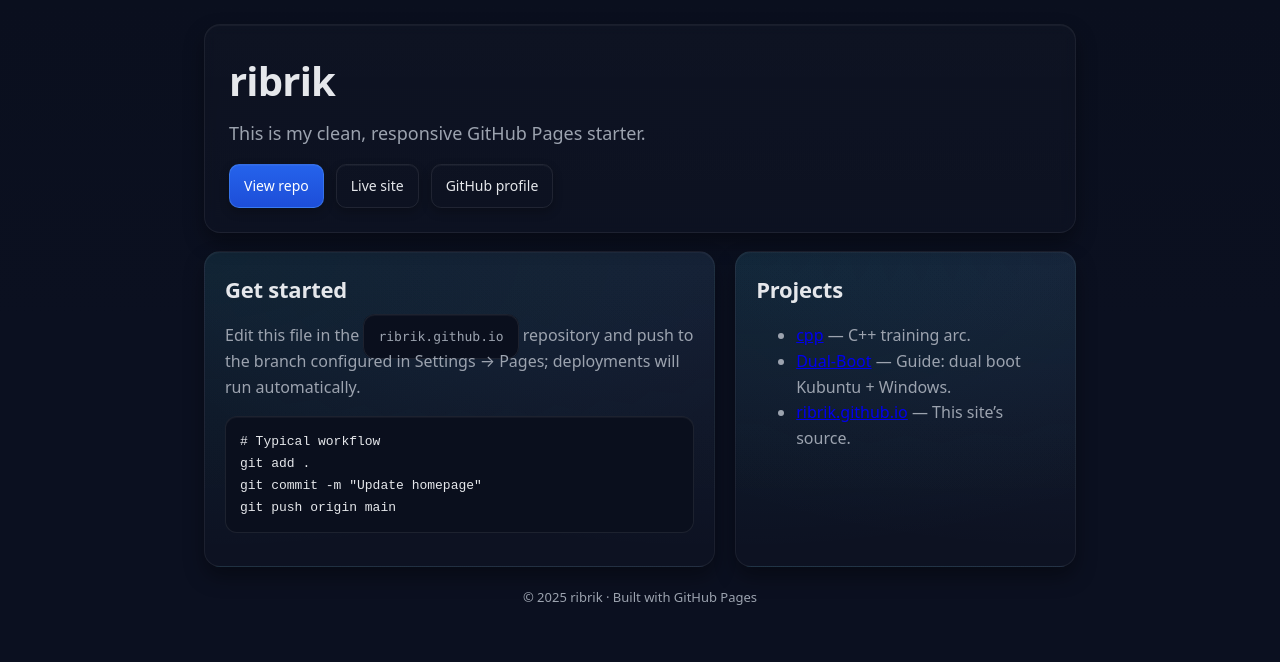
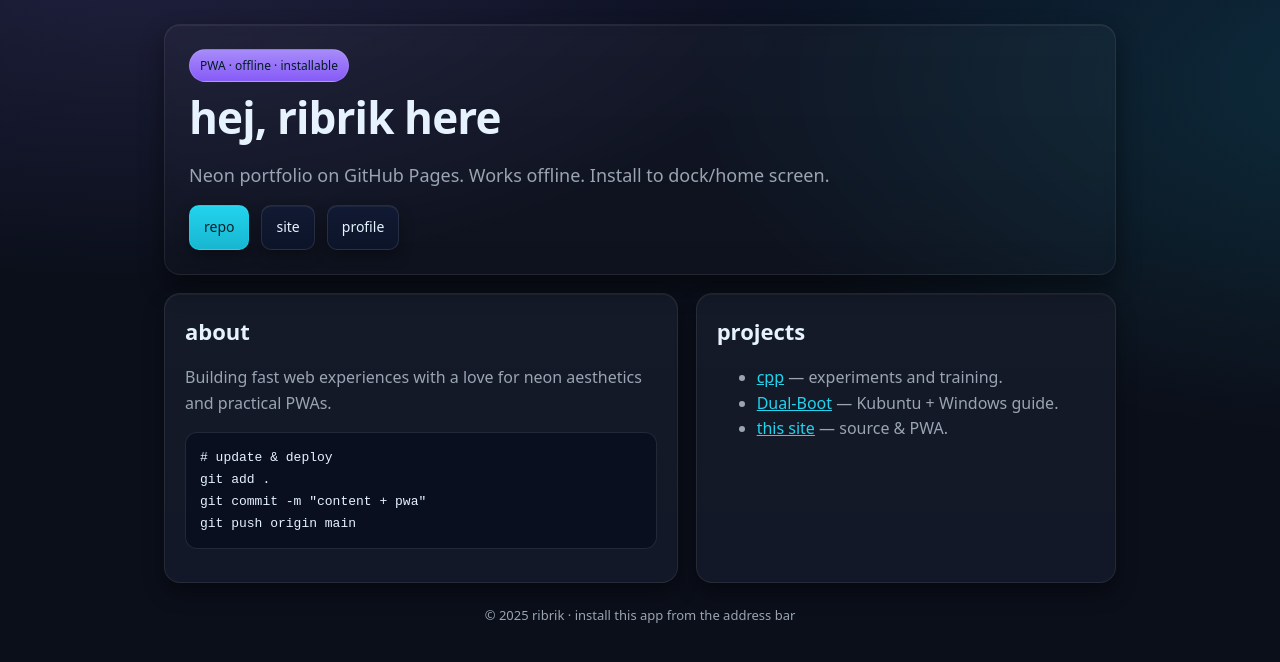
Before and after one commit to ribrik/ribrik.github.io, a plain HTML site: page index.html in a window 1280 px wide. Drawn offline with Linux system fonts and the light colour scheme.

Commit message:
Update index.html
rework

```diff
--- a/index.html
+++ b/index.html
@@ -3,194 +3,122 @@
 <head>
   <meta charset="utf-8" />
   <meta name="viewport" content="width=device-width, initial-scale=1" />
-  <title>ribrik · GitHub Pages</title>
+  <title>ribrik · portfolio</title>
 
-  <!-- Basic SEO -->
-  <meta name="description" content="Personal GitHub Pages site for ribrik. Simple, fast, and responsive." />
+  <meta name="description" content="ribrik — neon portfolio powered by a PWA on GitHub Pages." />
+  <meta name="theme-color" content="#22d3ee" />
 
-  <!-- Open Graph for rich previews -->
-  <meta property="og:title" content="ribrik · GitHub Pages" />
-  <meta property="og:description" content="Personal GitHub Pages site for ribrik. Simple, fast, and responsive." />
+  <link rel="manifest" href="/manifest.webmanifest" />
+
+  <link rel="icon" href="/icons/icon-192.png" sizes="192x192" />
+  <link rel="apple-touch-icon" href="/icons/icon-192-maskable.png" />
+  <meta name="apple-mobile-web-app-capable" content="yes" />
+  <meta name="apple-mobile-web-app-status-bar-style" content="black-translucent" />
+
+  <!-- Open Graph -->
+  <meta property="og:title" content="ribrik · portfolio" />
+  <meta property="og:description" content="Neon-styled portfolio. Installable PWA with offline support." />
   <meta property="og:type" content="website" />
   <meta property="og:url" content="https://ribrik.github.io/" />
-  <!-- Optional: add an image at /og-image.png in your repo -->
   <meta property="og:image" content="https://ribrik.github.io/og-image.png" />
-  <meta property="og:image:alt" content="Cover image for ribrik.github.io" />
-  <meta name="twitter:card" content="summary_large_image" />
-
-  <!-- Optional: canonical -->
-  <link rel="canonical" href="https://ribrik.github.io/" />
-
-  <!-- Optional theming -->
-  <meta name="theme-color" content="#0f172a" />
 
   <style>
-    :root {
-      --bg: #0b1020;
-      --panel: #0f172a;
-      --text: #e5e7eb;
-      --muted: #9ca3af;
-      --brand: #60a5fa;
-      --accent: #22d3ee;
-      --ring: rgba(96, 165, 250, 0.35);
-      --mono: ui-monospace, SFMono-Regular, Menlo, Monaco, Consolas, "Liberation Mono", "Courier New", monospace;
-      --sans: ui-sans-serif, system-ui, -apple-system, "Segoe UI", Roboto, "Helvetica Neue", Arial, "Noto Sans", "Apple Color Emoji", "Segoe UI Emoji", "Segoe UI Symbol", "Noto Color Emoji", sans-serif;
+    :root{
+      --bg:#0b0f1a;
+      --text:#e6f3ff;
+      --muted:#9aa4b2;
+      --cyan:#22d3ee;
+      --violet:#a78bfa;
+      --pink:#f0abfc;
+      --card:#0f1524;
+      --ring: rgba(34,211,238,.3);
+      --sans: ui-sans-serif, system-ui, -apple-system, "Segoe UI", Roboto, "Helvetica Neue", Arial, "Noto Sans", sans-serif;
+      --mono: ui-monospace, SFMono-Regular, Menlo, Monaco, Consolas, "Liberation Mono","Courier New", monospace;
     }
-
-    * { box-sizing: border-box; }
-    html, body { height: 100%; }
-    body {
-      margin: 0;
-      background: linear-gradient(180deg, #0a0f1e, #0b1020 40%, #0b1020 100%);
-      color: var(--text);
-      font-family: var(--sans);
-      line-height: 1.6;
-      -webkit-font-smoothing: antialiased;
-      -moz-osx-font-smoothing: grayscale;
+    *{box-sizing:border-box}
+    html,body{height:100%}
+    body{
+      margin:0; font-family:var(--sans); color:var(--text); background:
+        radial-gradient(1200px 600px at 10% -10%, rgba(167,139,250,.15), transparent 60%),
+        radial-gradient(1200px 600px at 110% 10%, rgba(34,211,238,.15), transparent 60%),
+        linear-gradient(180deg, #0a0f1f, var(--bg) 40%, var(--bg) 100%);
+      line-height:1.6;
     }
-
-    .container {
-      max-width: 920px;
-      margin: 0 auto;
-      padding: 24px;
+    .container{max-width:1000px;margin:0 auto;padding:24px}
+    header{
+      border:1px solid rgba(255,255,255,.07);
+      background:linear-gradient(180deg, rgba(255,255,255,.03), rgba(255,255,255,.015));
+      border-radius:16px;padding:24px;backdrop-filter:blur(6px);
+      box-shadow:0 12px 24px rgba(0,0,0,.45), inset 0 1px 0 rgba(255,255,255,.06);
     }
-
-    header {
-      border: 1px solid rgba(255,255,255,0.06);
-      background: linear-gradient(180deg, rgba(255,255,255,0.02), rgba(255,255,255,0.01));
-      border-radius: 16px;
-      padding: 24px;
-      backdrop-filter: blur(6px);
-      box-shadow: 0 10px 20px rgba(0,0,0,0.35), inset 0 1px 0 rgba(255,255,255,0.04);
+    .title{margin:0 0 8px;font-size:clamp(26px,3.5vw,44px);letter-spacing:-.02em}
+    .subtitle{margin:0;color:var(--muted);font-size:clamp(14px,2.2vw,18px)}
+    nav{display:flex;gap:12px;flex-wrap:wrap;margin-top:16px}
+    .btn{
+      border:1px solid rgba(255,255,255,.1);
+      color:var(--text);text-decoration:none;font-size:14px;
+      border-radius:10px;padding:10px 14px;transition:.12s ease;
+      background:linear-gradient(180deg,#111a33,#0c1429);
+      box-shadow:0 6px 14px rgba(0,0,0,.35), inset 0 1px 0 rgba(255,255,255,.06);
     }
-
-    .title {
-      margin: 0 0 6px;
-      font-size: clamp(24px, 3.2vw, 40px);
-      letter-spacing: -0.02em;
+    .btn:hover{transform:translateY(-1px);box-shadow:0 8px 16px rgba(0,0,0,.45),0 0 0 6px var(--ring)}
+    .btn.primary{background:linear-gradient(180deg,#22d3ee,#18b6d0);color:#00222a;border-color:rgba(34,211,238,.6)}
+    .grid{display:grid;grid-template-columns:1fr;gap:18px;margin-top:18px}
+    @media(min-width:880px){.grid{grid-template-columns:1.1fr .9fr}}
+    .card{
+      border:1px solid rgba(255,255,255,.08);
+      background:linear-gradient(180deg, rgba(255,255,255,.02), rgba(255,255,255,.012)), var(--card);
+      border-radius:16px;padding:20px;box-shadow:0 10px 20px rgba(0,0,0,.4), inset 0 1px 0 rgba(255,255,255,.05);
     }
-
-    .subtitle {
-      margin: 0;
-      color: var(--muted);
-      font-size: clamp(14px, 2.2vw, 18px);
-    }
-
-    nav {
-      display: flex;
-      gap: 12px;
-      margin-top: 16px;
-      flex-wrap: wrap;
-    }
-
-    .btn {
-      appearance: none;
-      border: 1px solid rgba(255,255,255,0.08);
-      background: linear-gradient(180deg, #0f172a, #0b1226);
-      color: var(--text);
-      padding: 10px 14px;
-      border-radius: 10px;
-      text-decoration: none;
-      font-size: 14px;
-      transition: transform .08s ease, border-color .2s ease, box-shadow .2s ease;
-      box-shadow: 0 4px 10px rgba(0,0,0,0.25), inset 0 1px 0 rgba(255,255,255,0.04);
-    }
-    .btn:hover {
-      border-color: rgba(255,255,255,0.16);
-      box-shadow: 0 6px 14px rgba(0,0,0,0.32), 0 0 0 6px var(--ring);
-      transform: translateY(-1px);
-    }
-    .btn.primary { color: white; border-color: rgba(96,165,250,0.35); background: linear-gradient(180deg, #2563eb, #1d4ed8); }
-    .btn.ghost { background: transparent; }
-
-    main {
-      display: grid;
-      grid-template-columns: 1fr;
-      gap: 18px;
-      margin-top: 18px;
-    }
-
-    .card {
-      border: 1px solid rgba(255,255,255,0.06);
-      background: radial-gradient(1200px 600px at 0% 0%, rgba(34,211,238,0.08), transparent 50%), radial-gradient(1200px 600px at 100% 0%, rgba(96,165,250,0.08), transparent 50%), linear-gradient(180deg, rgba(255,255,255,0.02), rgba(255,255,255,0.01));
-      border-radius: 16px;
-      padding: 20px;
-      box-shadow: 0 10px 20px rgba(0,0,0,0.35), inset 0 1px 0 rgba(255,255,255,0.04);
-    }
-
-    .card h2 {
-      margin: 0 0 8px;
-      font-size: clamp(18px, 2.6vw, 22px);
-      letter-spacing: -0.01em;
-    }
-
-    .muted { color: var(--muted); }
-
-    .code {
-      font-family: var(--mono);
-      font-size: 13px;
-      border: 1px solid rgba(255,255,255,0.08);
-      border-radius: 12px;
-      padding: 14px;
-      background: #0a0f1d;
-      overflow-x: auto;
-      box-shadow: inset 0 1px 0 rgba(255,255,255,0.04);
-    }
-
-    footer {
-      margin-top: 20px;
-      color: var(--muted);
-      font-size: 13px;
-      text-align: center;
-    }
-
-    @media (min-width: 860px) {
-      main {
-        grid-template-columns: 1.2fr 0.8fr;
-        gap: 20px;
-      }
-    }
+    h2{margin:0 0 8px;font-size:clamp(18px,2.4vw,22px)}
+    .muted{color:var(--muted)}
+    .code{font-family:var(--mono);font-size:13px;border:1px solid rgba(255,255,255,.1);border-radius:12px;padding:14px;background:#0a0f1f;overflow:auto}
+    a.inline{color:var(--cyan)}
+    .pill{display:inline-flex;gap:6px;align-items:center;color:#001d24;background:linear-gradient(180deg,#a78bfa,#875bf7);padding:6px 10px;border-radius:999px;font-size:12px;border:1px solid rgba(255,255,255,.12)}
+    footer{margin-top:22px;color:var(--muted);font-size:13px;text-align:center}
   </style>
 </head>
 <body>
   <div class="container">
     <header>
-      <h1 class="title">ribrik</h1>
-      <p class="subtitle">This is my clean, responsive GitHub Pages starter.</p>
+      <div class="pill">PWA · offline · installable</div>
+      <h1 class="title">hej, ribrik here</h1>
+      <p class="subtitle">Neon portfolio on GitHub Pages. Works offline. Install to dock/home screen.</p>
       <nav>
-        <a class="btn primary" href="https://github.com/ribrik/ribrik.github.io">View repo</a>
-        <a class="btn ghost" href="https://ribrik.github.io">Live site</a>
-        <a class="btn ghost" href="https://github.com/ribrik">GitHub profile</a>
+        <a class="btn primary" href="https://github.com/ribrik/ribrik.github.io">repo</a>
+        <a class="btn" href="https://ribrik.github.io">site</a>
+        <a class="btn" href="https://github.com/ribrik">profile</a>
       </nav>
     </header>
 
-    <main>
+    <main class="grid">
       <section class="card">
-        <h2>Get started</h2>
-        <p class="muted">Edit this file in the <span class="code">ribrik.github.io</span> repository and push to the branch configured in Settings → Pages; deployments will run automatically.</p>
-        <pre class="code"><code># Typical workflow
+        <h2>about</h2>
+        <p class="muted">Building fast web experiences with a love for neon aesthetics and practical PWAs.</p>
+        <pre class="code"><code># update & deploy
 git add .
-git commit -m "Update homepage"
+git commit -m "content + pwa"
 git push origin main</code></pre>
       </section>
 
       <aside class="card">
-        <h2>Projects</h2>
+        <h2>projects</h2>
         <ul class="muted">
-          <li><a href="https://github.com/ribrik/cpp">cpp</a> — C++ training arc.</li>
-          <li><a href="https://github.com/ribrik/Dual-Boot">Dual-Boot</a> — Guide: dual boot Kubuntu + Windows.</li>
-          <li><a href="https://github.com/ribrik/ribrik.github.io">ribrik.github.io</a> — This site’s source.</li>
+          <li><a class="inline" href="https://github.com/ribrik/cpp">cpp</a> — experiments and training.</li>
+          <li><a class="inline" href="https://github.com/ribrik/Dual-Boot">Dual-Boot</a> — Kubuntu + Windows guide.</li>
+          <li><a class="inline" href="https://github.com/ribrik/ribrik.github.io">this site</a> — source & PWA.</li>
         </ul>
       </aside>
     </main>
 
     <footer>
-      © <span id="year"></span> ribrik · Built with GitHub Pages
+      © <span id="year"></span> ribrik · install this app from the address bar
     </footer>
   </div>
 
   <script>
     document.getElementById('year').textContent = new Date().getFullYear();
   </script>
+  <script src="/sw-registration.js" defer></script>
 </body>
 </html>
```
